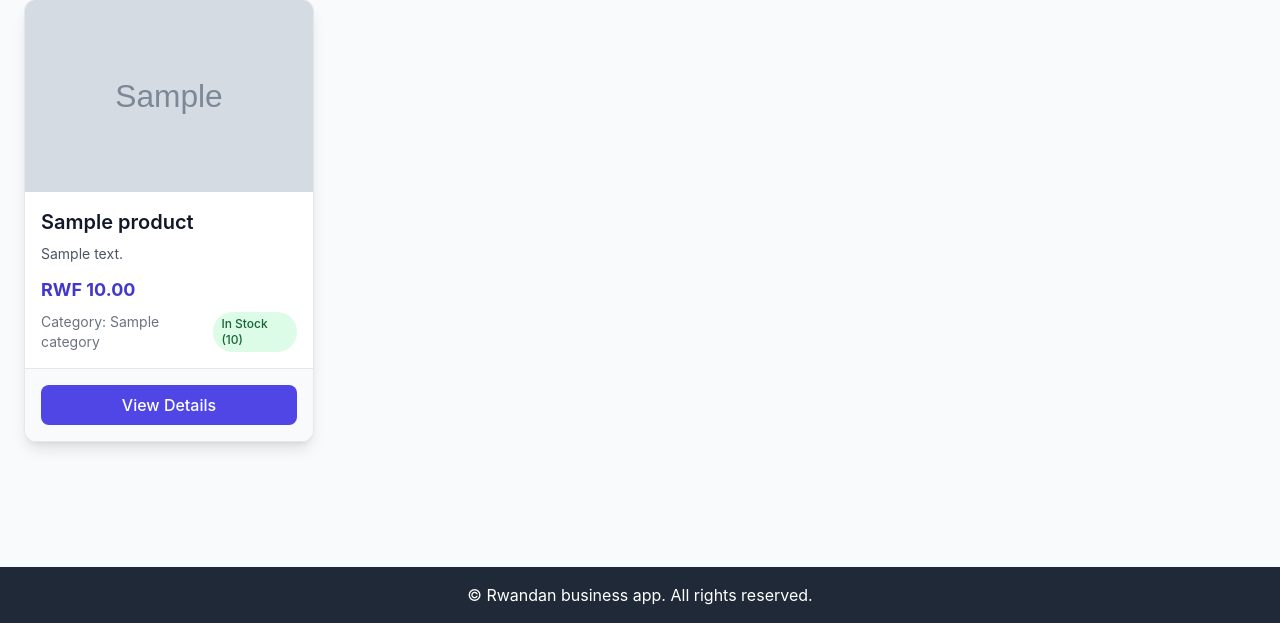
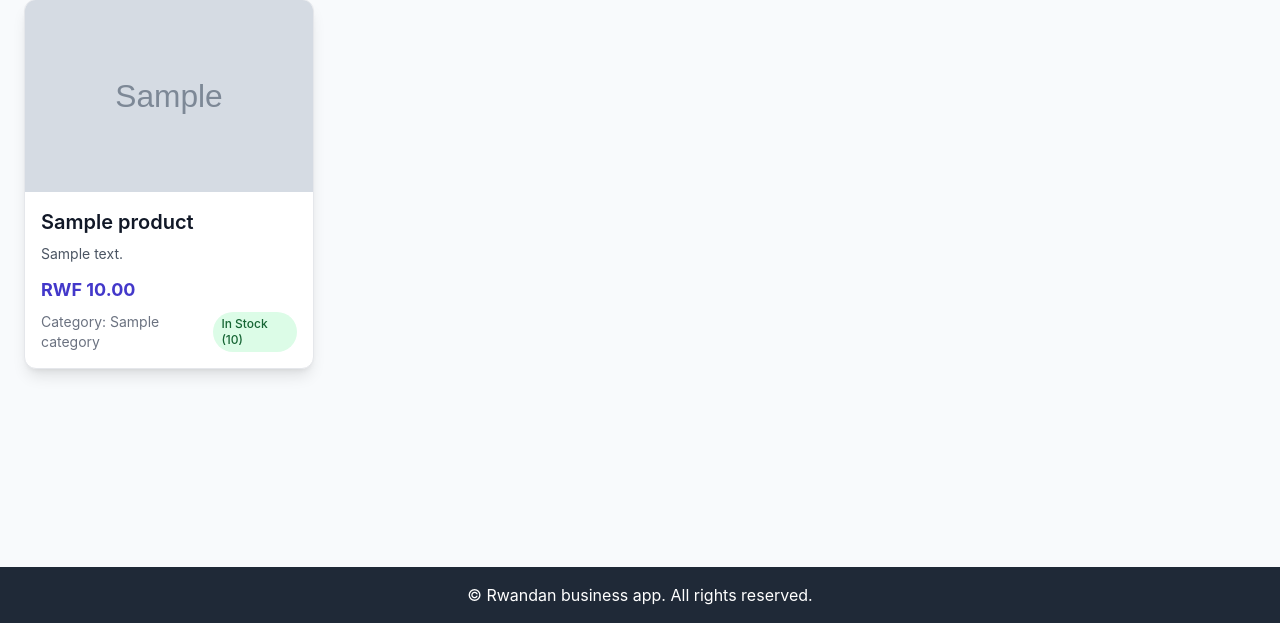
Before and after one commit to Niyonzima123/my_business_app, a Django app: page / in a window 1280 px wide. Shown: the part 177-800 px from the top of the page. Run offline with Django 5.2, Linux system fonts and the light colour scheme; tables that the repository leaves empty hold one stand-in row (values such as "Sample post"); grey boxes marked "Sample" are stand-in pictures; some libraries are stand-ins or nearby versions.

```diff
--- a/inventory/templates/inventory/product_list.html
+++ b/inventory/templates/inventory/product_list.html
@@ -34,11 +34,7 @@
                 {% endif %}
             </div>
         </div>
-        <div class="bg-gray-50 p-4 border-t border-gray-200">
-            <button class="w-full bg-indigo-600 text-white py-2 rounded-lg font-medium hover:bg-indigo-700 transition-colors duration-300">
-                View Details
-            </button>
-        </div>
+
     </div>
     {% empty %}
     <div class="col-span-full text-center p-8 bg-white rounded-xl shadow-md text-gray-600">
```
